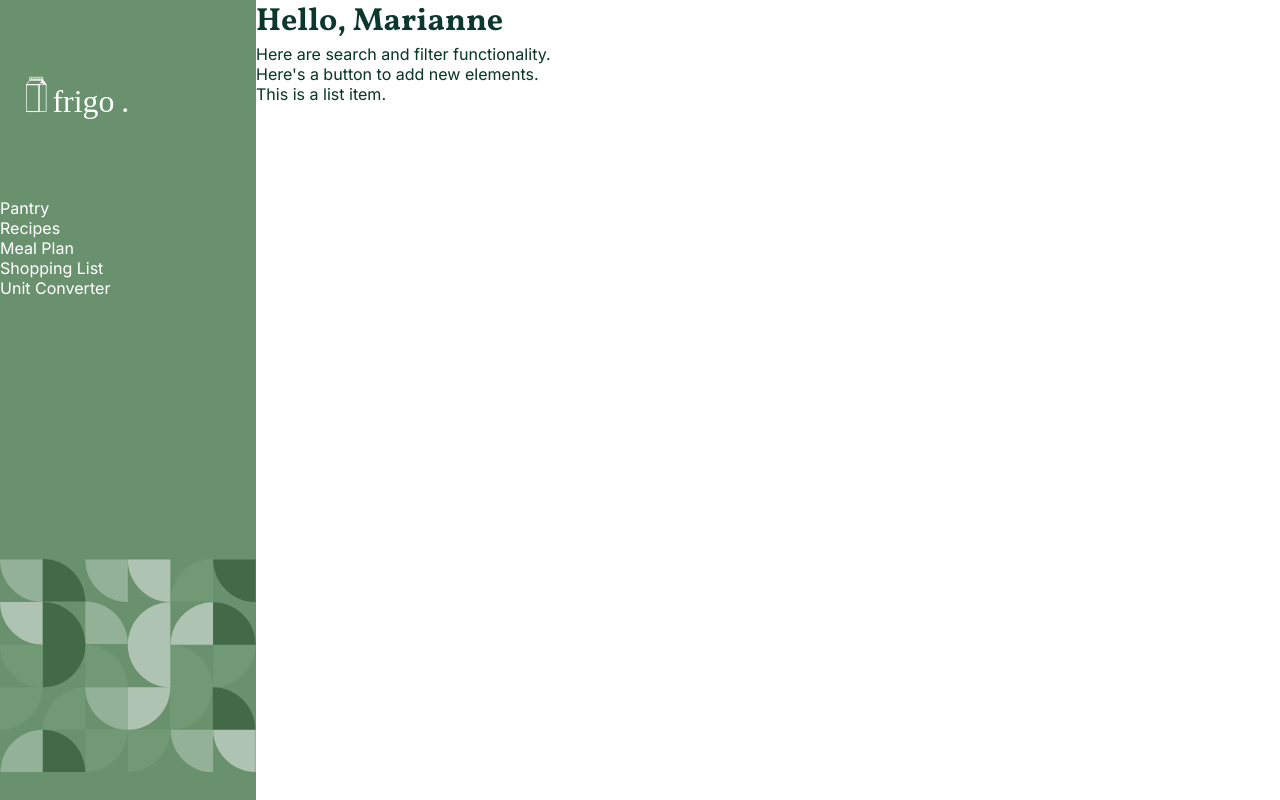
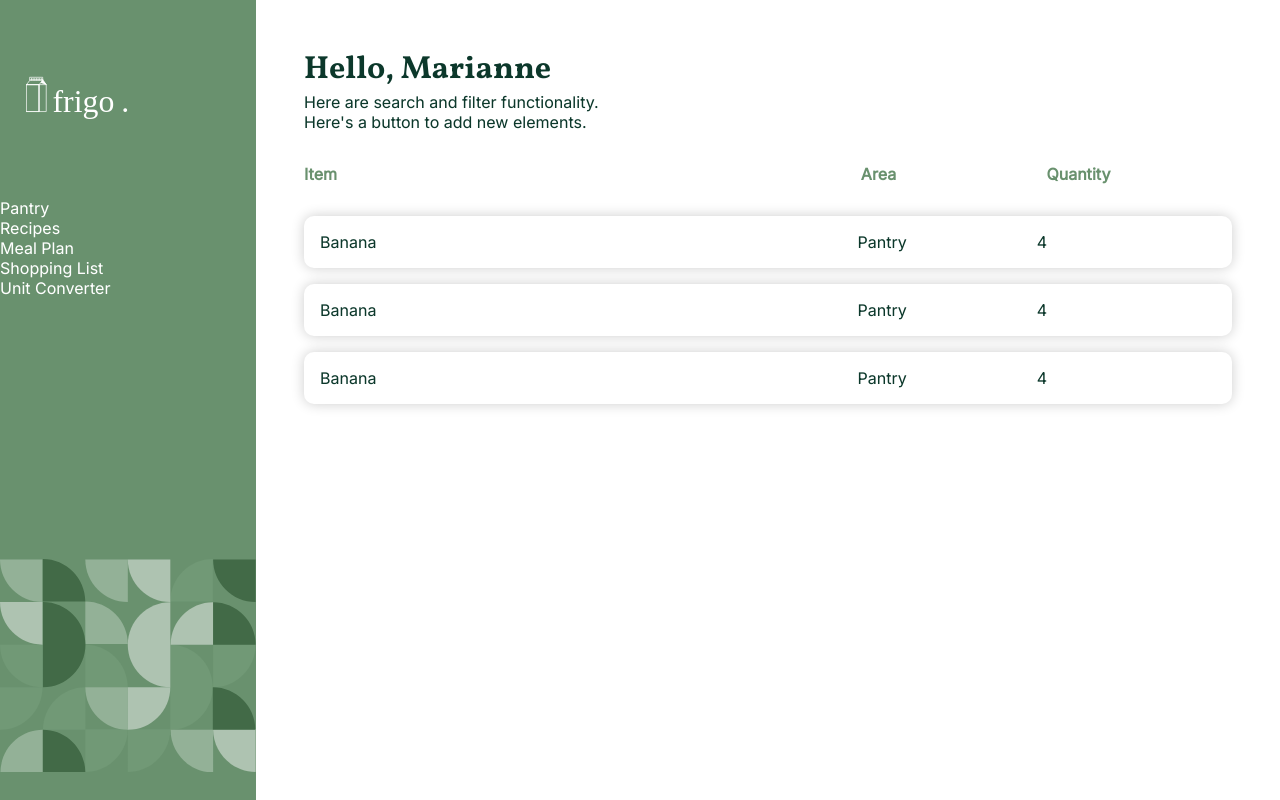
Before and after one commit to mlachance/frigo-mevn, a Vue app in the folder frontend/: page / in a window 1280 px wide. Built offline with nearby package versions, Linux system fonts and the light colour scheme.

Commit message:
List component

```diff
--- a/frontend/src/components/Items/ListItem.vue
+++ b/frontend/src/components/Items/ListItem.vue
@@ -1,15 +1,35 @@
 <template>
-    <p>This is a list item.</p>
+    <div class="list-item">
+        <p>{{ title }}</p>
+        <p>{{ area }}</p>
+        <p>{{ quantity }}</p>
+    </div>
 </template>
 
 <script lang="ts">
 import { defineComponent } from 'vue'
 
 export default defineComponent({
-
+    data () {
+        return {
+            title: "Banana" as string,
+            area: "Pantry" as string,
+            quantity: 4 as number
+        }
+    }
 })
 </script>
 
 <style scoped>
 
+.list-item {
+    display: grid;
+    grid-template-rows: 1fr;
+    grid-template-columns: 3fr 1fr 1fr;
+    box-shadow: 0px 0px 13px 0px rgba(0,0,0,0.2);
+    padding: 1rem;
+    border-radius: 10px;
+    margin-bottom: 1rem;
+}
+
 </style>
--- a/frontend/src/components/Items/SearchFilter.vue
+++ b/frontend/src/components/Items/SearchFilter.vue
@@ -4,7 +4,6 @@
 
 <script lang="ts">
 import { defineComponent } from 'vue'
-
 export default defineComponent({
 
 })
--- /dev/null
+++ b/frontend/src/components/ListView.vue
@@ -0,0 +1,36 @@
+<template>
+    <div class="list-view">
+        <div class="list-heading">
+            <p>Item</p>
+            <p>Area</p>
+            <p>Quantity</p>
+        </div>
+        <ListItem />
+        <ListItem />
+        <ListItem />
+    </div>
+</template>
+
+<script lang="ts">
+import { defineComponent } from 'vue'
+import ListItem from './Items/ListItem.vue'
+
+export default defineComponent({
+    components: {
+        ListItem
+    }
+})
+</script>
+
+<style scoped>
+
+.list-heading {
+    display: grid;
+    grid-template-rows: 1fr;
+    grid-template-columns: 3fr 1fr 1fr;
+    font-weight: bold;
+    color: var(--light-green);
+    margin: 2rem 0 2rem 0;
+}
+
+</style>
--- a/frontend/src/components/Overview.vue
+++ b/frontend/src/components/Overview.vue
@@ -3,7 +3,7 @@
     <h1>Hello, Marianne</h1>
     <SearchFilter />
     <Add />
-    <ListItem />
+    <ListView />
   </div>
 </template>
 
@@ -11,18 +11,22 @@
 import { defineComponent } from 'vue'
 import SearchFilter from './Items/SearchFilter.vue'
 import Add from './Items/Add.vue'
-import ListItem from './Items/ListItem.vue'
+import ListView from './ListView.vue'
 
 export default defineComponent({
   name: 'App',
   components: {
     SearchFilter,
     Add,
-    ListItem
+    ListView
   }
 })
 </script>
 
 <style scoped>
 
+.overview {
+  margin: 3rem;
+}
+
 </style>
```
Also changed, not shown: 1 other file (tests, documents, lock files or other folders).
